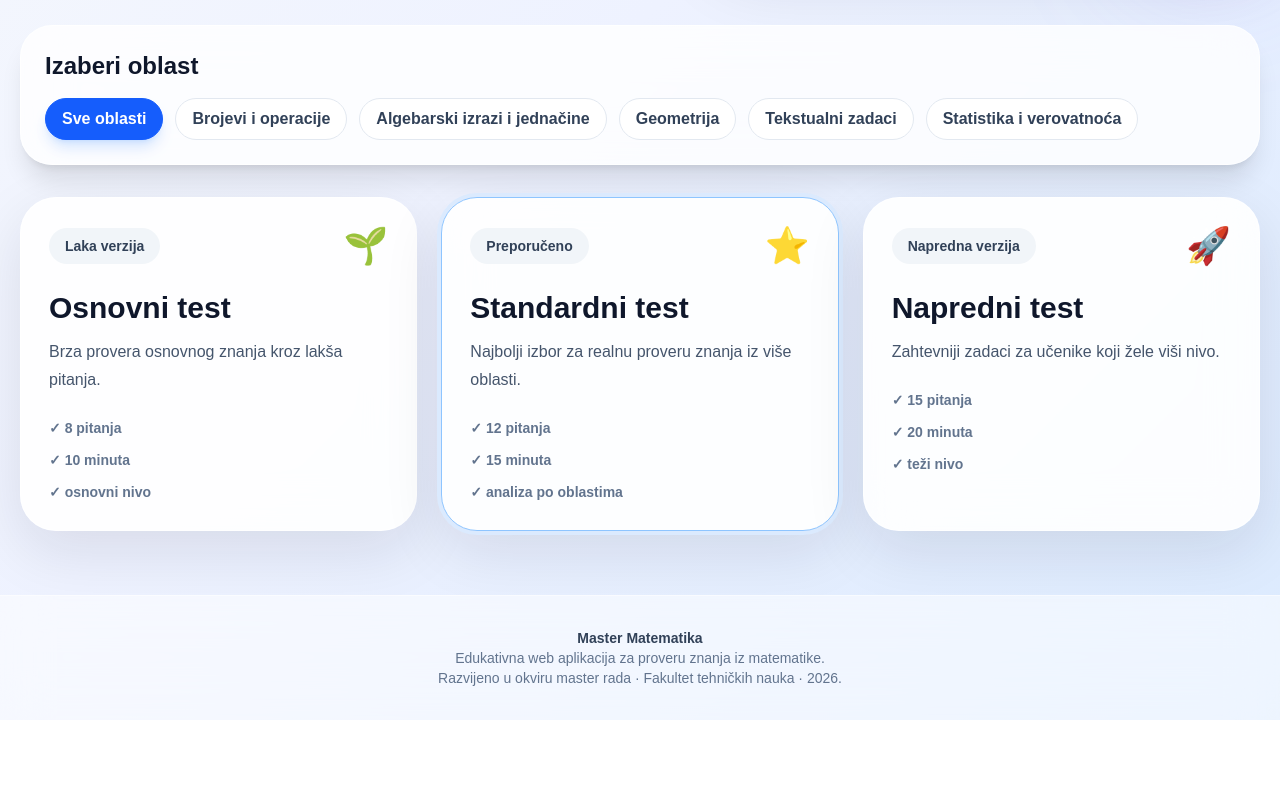
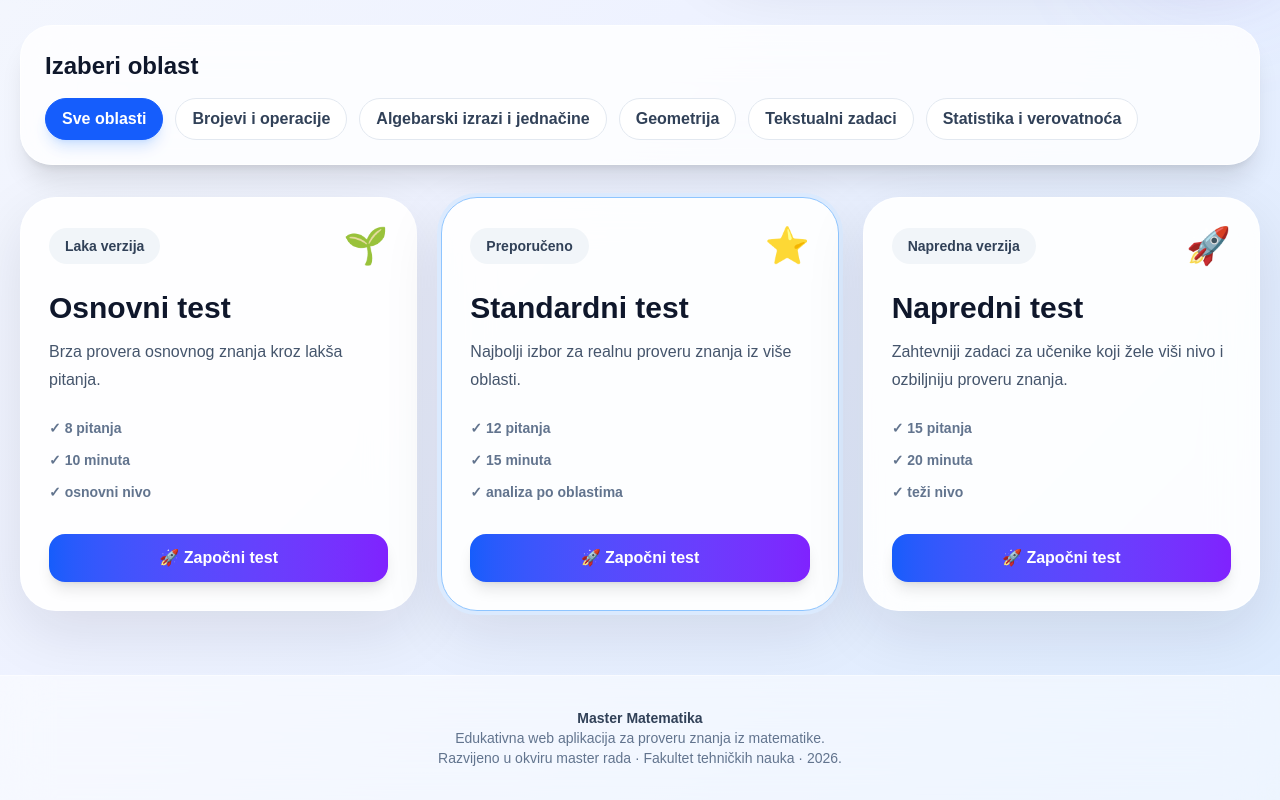
Before and after one commit to andj136/master-matematika, a Next.js app: page / in a window 1280 px wide. Shown: the part 678-1478 px from the top of the page. Before the commit the page ends 1398 px from the top, so only its background shows below. Built offline with nearby package versions, Linux system fonts and the light colour scheme.

Commit message:
Improve homepage and test cards

```diff
--- a/app/page.tsx
+++ b/app/page.tsx
@@ -401,7 +401,7 @@ export default function Home() {
               tag: "Napredna verzija",
               title: "Napredni test",
               icon: "🚀",
-              desc: "Zahtevniji zadaci za učenike koji žele viši nivo.",
+              desc: "Zahtevniji zadaci za učenike koji žele viši nivo i ozbiljniju proveru znanja.",
               details: ["15 pitanja", "20 minuta", "teži nivo"],
             },
           ].map((card) => (
@@ -429,10 +429,16 @@ export default function Home() {
               <p className="mb-6 leading-7 text-slate-600">{card.desc}</p>
 
               <div className="space-y-3 text-sm font-semibold text-slate-500">
-                {card.details.map((detail) => (
-                  <p key={detail}>✓ {detail}</p>
-                ))}
-              </div>
+  {card.details.map((detail) => (
+    <p key={detail}>✓ {detail}</p>
+  ))}
+</div>
+
+<div className="mt-8">
+  <div className="w-full rounded-2xl bg-gradient-to-r from-blue-600 to-violet-600 py-3 text-center font-bold text-white shadow-lg transition duration-300 group-hover:-translate-y-1 group-hover:shadow-xl">
+    🚀 Započni test
+  </div>
+</div>
             </a>
           ))}
         </div>
```
